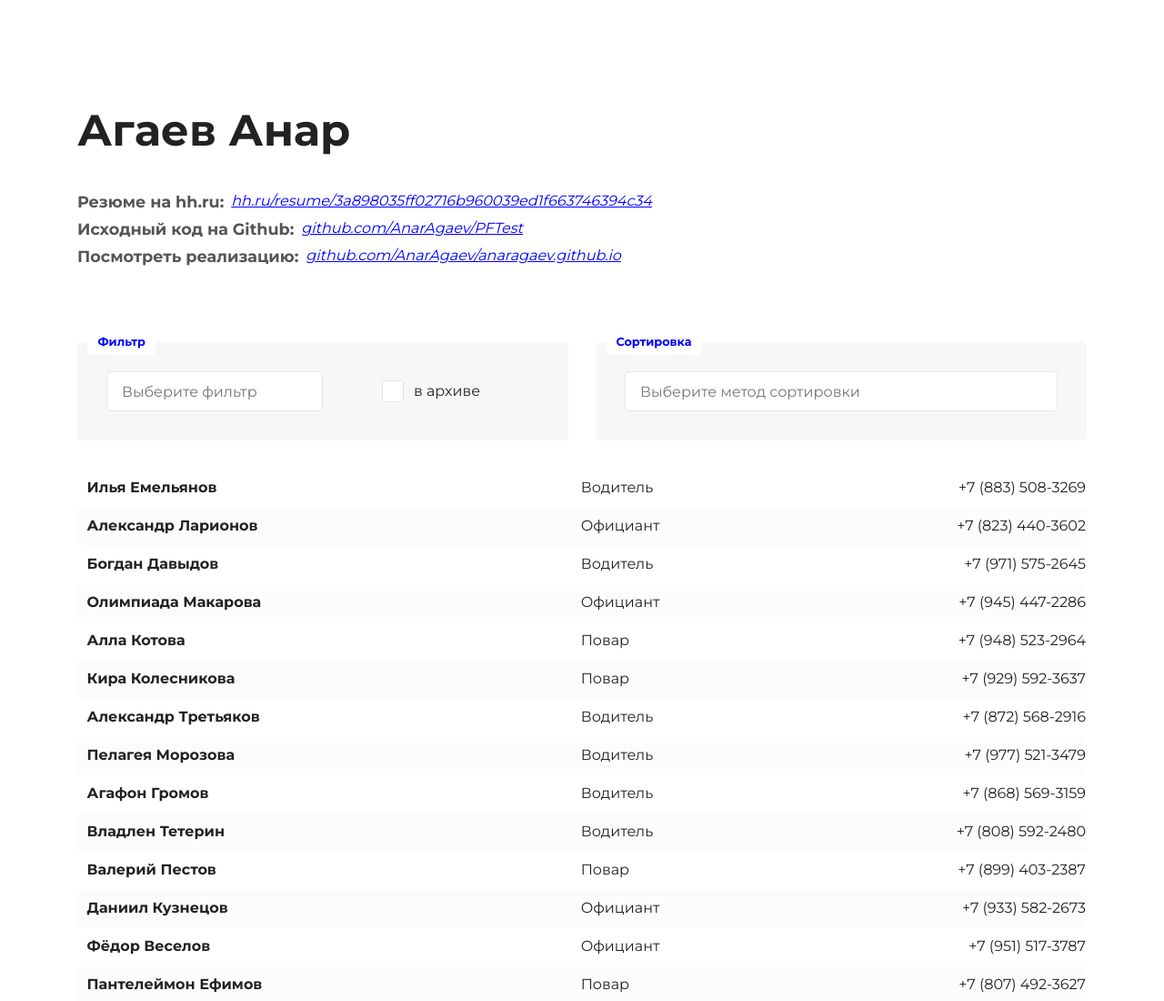
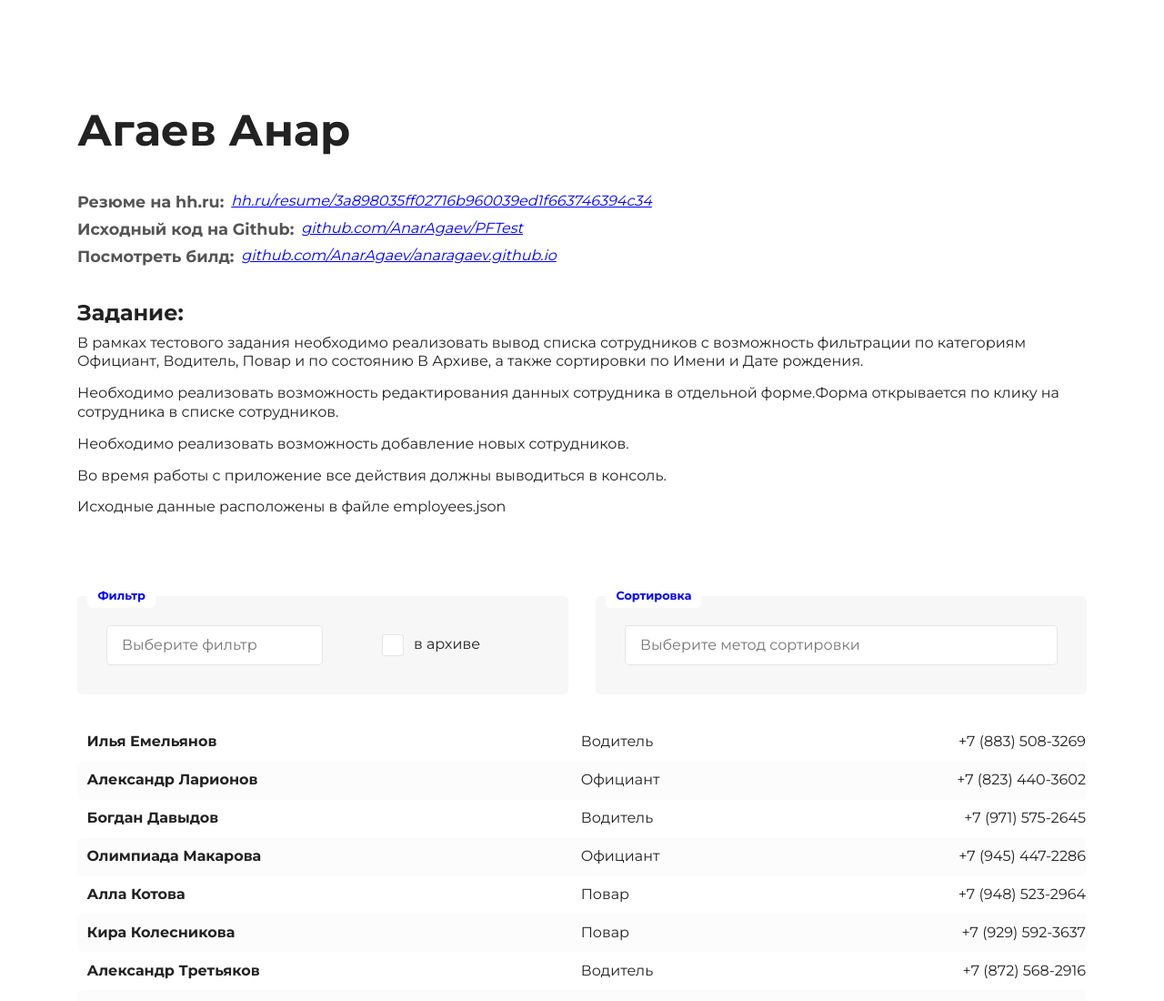
Before and after one commit to AnarAgaev/PFTest, a React app: page / in a window 1280 px wide. Shown: the top 1100 px of the page at 91% size. Built offline with nearby package versions, Linux system fonts and the light colour scheme.

Commit message:
added extract vendor sources to the other file and add task description to the header

```diff
--- a/src/components/header/header.js
+++ b/src/components/header/header.js
@@ -28,7 +28,7 @@ const Header = () => {
               </a>
             </p>
             <p className="header__paragraph">
-              <span className="header__paragraph-caption">Посмотреть реализацию:</span>
+              <span className="header__paragraph-caption">Посмотреть билд:</span>
               <a href="https://github.com/AnarAgaev/anaragaev.github.io"
                  className="header__link"
                  target="_blank"
@@ -36,6 +36,25 @@ const Header = () => {
                 github.com/AnarAgaev/anaragaev.github.io
               </a>
             </p>
+            <h2>Задание:</h2>
+            <span className="header__subtitle">
+              В рамках тестового задания необходимо реализовать вывод списка сотрудников с
+              возможность фильтрации по категориям Официант, Водитель, Повар и по состоянию
+              В Архиве, а также сортировки по Имени и Дате рождения.
+            </span>
+            <span className="header__subtitle">
+              Необходимо реализовать возможность редактирования данных сотрудника
+              в отдельной форме.Форма открывается по клику на сотрудника в списке сотрудников.
+            </span>
+            <span className="header__subtitle">
+              Необходимо реализовать возможность добавление новых сотрудников.
+            </span>
+            <span className="header__subtitle">
+              Во время работы с приложение все действия должны выводиться в консоль.
+            </span>
+            <span className="header__subtitle">
+              Исходные данные расположены в файле employees.json
+            </span>
           </Col>
         </Row>
       </Container>
--- a/src/components/header/header.scss
+++ b/src/components/header/header.scss
@@ -4,6 +4,11 @@
   h1 {
     text-align: left;
     font-size: 3rem;
+  }
+
+  h2 {
+    margin-top: 2rem;
+    margin-bottom: 0;
   }
 
   &__paragraph {
@@ -45,4 +50,9 @@
   @media (max-width: 768px) {
     padding: 2rem 0;
   }
+
+  &__subtitle {
+    display: block;
+    padding: 7px 0;
+  }
 }
--- a/webpack.config.js
+++ b/webpack.config.js
@@ -56,7 +56,20 @@ module.exports = (env = {}) => {
     mode: isProd ? 'production' : isDev && 'development',
 
     output: {
-      filename: isProd ? "main-[hash:8].js" : undefined
+      filename: isProd ? "[name]-[hash:10].js" : undefined
+    },
+
+    optimization: {
+      splitChunks: {
+        cacheGroups: {
+          vendor: {
+            name: 'vendors',
+            test: /node_modules/,
+            chunks: 'all',
+            enforce: true
+          }
+        }
+      }
     },
 
     module: {
```
